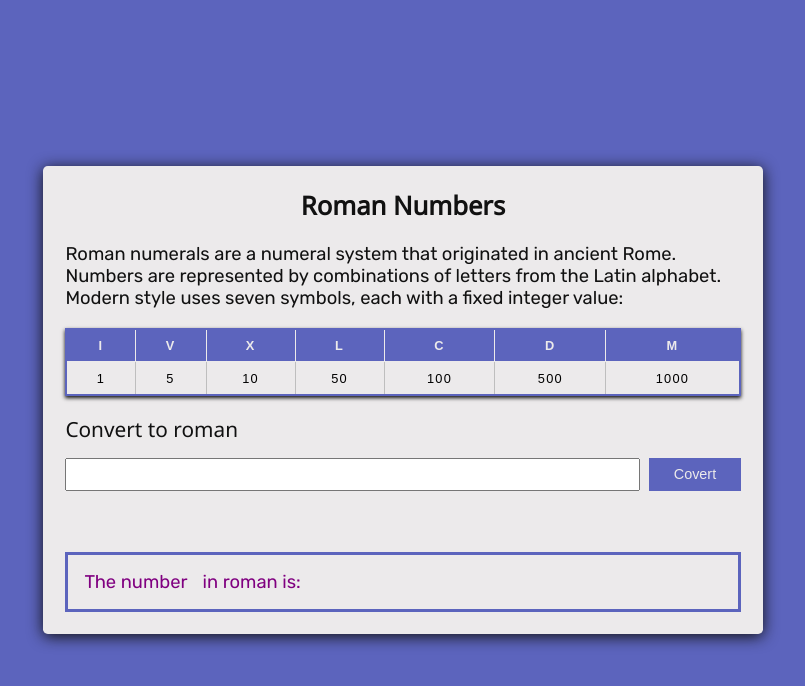
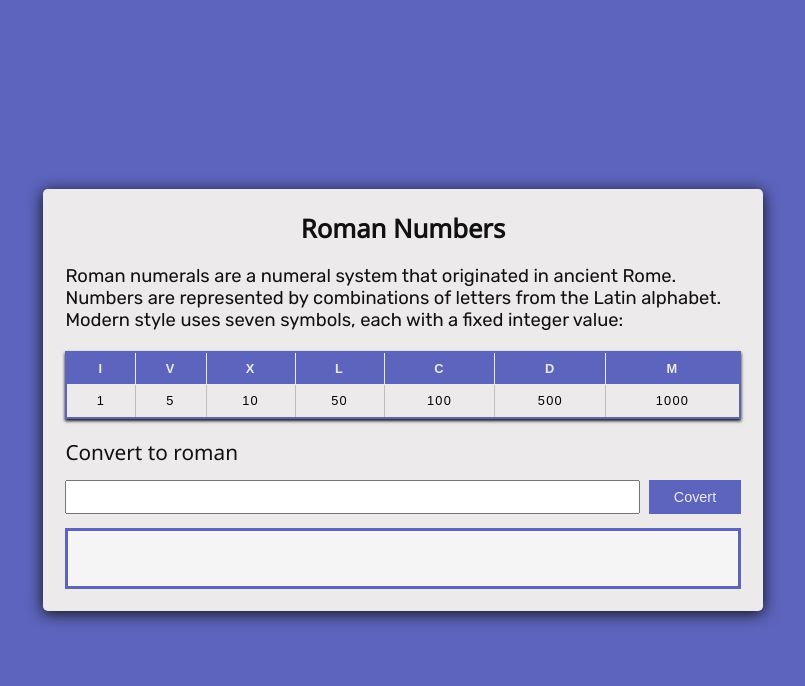
Before and after one commit to FedMG/roman-numbers, a React (Vite) app in the folder client/: page / in a window 1280 px wide. Shown: the top 686 px of the page, without its empty margins (237-1042 px from the left). Built offline with nearby package versions, Linux system fonts and the light colour scheme.

Commit message:
Refactor: with a ternary the error and output responses

```diff
--- a/client/src/App.jsx
+++ b/client/src/App.jsx
@@ -4,10 +4,9 @@ import { Table } from './components/Table.jsx';
 import { Form } from './components/Form.jsx';
 import { data } from './reference/data.js';
 import { Typography } from './styled/Typography.js';
+import { Main } from './styled/Main.js';
 import { Section } from './styled/Section.js';
-import { Main } from './styled/Main.js';
 import { Container } from './styled/Container.js';
-
 const { useState } = React;
 
 const responses = {
@@ -26,6 +25,7 @@ export default function App() {
 
     setResponse({
       ...responses,
+      input: response.input,
       error: 'Enter a integer from 1 to 9',
     });
   };
@@ -50,6 +50,19 @@ export default function App() {
     e.preventDefault();
   };
 
+  const result = response.output ? (
+    <>
+      {response.input} in roman is{' '}
+      <Typography as="span" output>
+        {response.output}
+      </Typography>
+    </>
+  ) : response.error ? (
+    <Typography as="span" error>
+      {response.error}
+    </Typography>
+  ) : null;
+
   return (
     <Main>
       <Section>
@@ -73,25 +86,7 @@ export default function App() {
             handlers={[formHandler, inputHandler, clickHandler]}
             value={response.input}
           />
-          <Container error>
-            <Typography as="span" error>
-              {response.error}
-            </Typography>
-          </Container>
-          <Container>
-            <Typography as="span" output>
-              The number{' '}
-              <span
-                style={{
-                  margin: '0 0.3em',
-                  color: '#5c64bd',
-                }}
-              >
-                {response.output ? response.input : null}
-              </span>{' '}
-              in roman is: {response.output}
-            </Typography>
-          </Container>
+          <Container>{result}</Container>
         </Container>
       </Section>
     </Main>
--- a/client/src/styled/Container.js
+++ b/client/src/styled/Container.js
@@ -13,10 +13,10 @@ export const Container = styled('div')((props) =>
         width: '100%',
         textAlign: 'center',
       }
-    : props.error
-    ? { minHeight: '2em' }
     : {
         border: '3px solid #5c64bd',
         padding: '1em',
+        minHeight: '3.8em',
+        backgroundColor: '#f5f5f5',
       }
 );
--- a/client/src/themes/table.js
+++ b/client/src/themes/table.js
@@ -3,7 +3,7 @@ export const table = {
     fz: '.8rem',
     color: '#eceaeb',
     letterSpa: '0.1em',
-    shadow: '0 0.15em 0.3em 0 #111',
+    shadow: '0 0.13em 0.24em 0 #111',
     pad: {
       th_td: '0.65em 0.65em',
     },
--- a/client/src/themes/theme.js
+++ b/client/src/themes/theme.js
@@ -3,10 +3,6 @@ import { typography } from '../themes/typography.js';
 import { form } from '../themes/board.js';
 
 export const theme = {
-  palette: {
-    primary: '#5c64bd',
-    secundary: '#eceaeb',
-  },
   components: {
     ...table,
     ...typography,
--- a/client/src/themes/typography.js
+++ b/client/src/themes/typography.js
@@ -12,7 +12,7 @@ export const typography = {
     },
     colors: {
       error: 'red',
-      output: 'purple',
+      output: '#5c64bd',
       normal: '#111',
     },
   },
```
